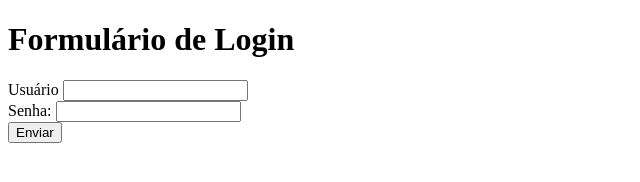
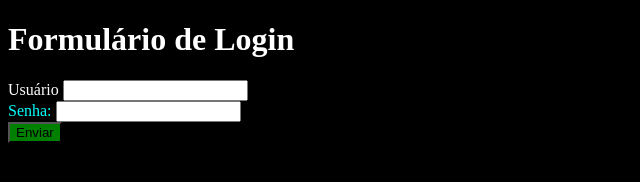
Before and after one commit to GustavoFranciscoS/CSS, a plain HTML site: page css/index2.html in a window 1280 px wide. Shown: the whole page, without its empty margins (0-640 px from the left). Drawn offline with Linux system fonts and the light colour scheme.

Commit message:
AULA1 CONCLUIDA

```diff
--- a/css/index2.html
+++ b/css/index2.html
@@ -4,6 +4,7 @@
     <meta charset="UTF-8">
     <meta name="viewport" content="width=device-width, initial-scale=1.0">
     <title>Formulários</title>
+    <link rel="stylesheet" type="text/css" href="./style.css">
 </head>
 <body>
     <h1>Formulário de Login</h1>
@@ -11,10 +12,10 @@
         <label for="user">Usuário</label>
         <input id="user" type="text" />
         <br />
-        <label for="senha">Senha: </label>
+        <label style="color: aqua;" for="senha">Senha: </label>
         <input id="senha" type="password" />
         <br />
-        <button type="submit">Enviar</button>
+        <button class="botao" type="submit">Enviar</button>
     </form>
 </body>
 </html>
--- /dev/null
+++ b/css/style.css
@@ -0,0 +1,7 @@
+body {
+    background-color: black;
+    color: white;
+}
+.botao {
+    background-color: green;
+}
```
